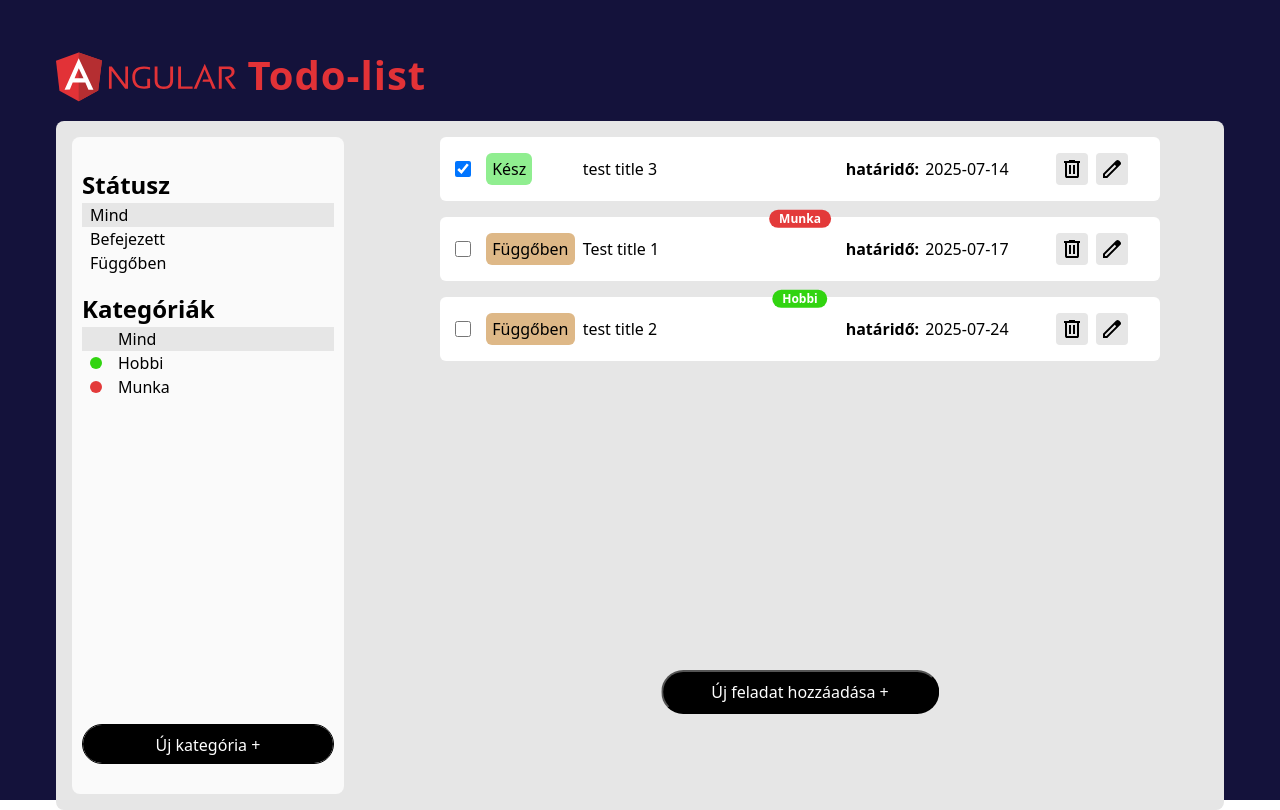
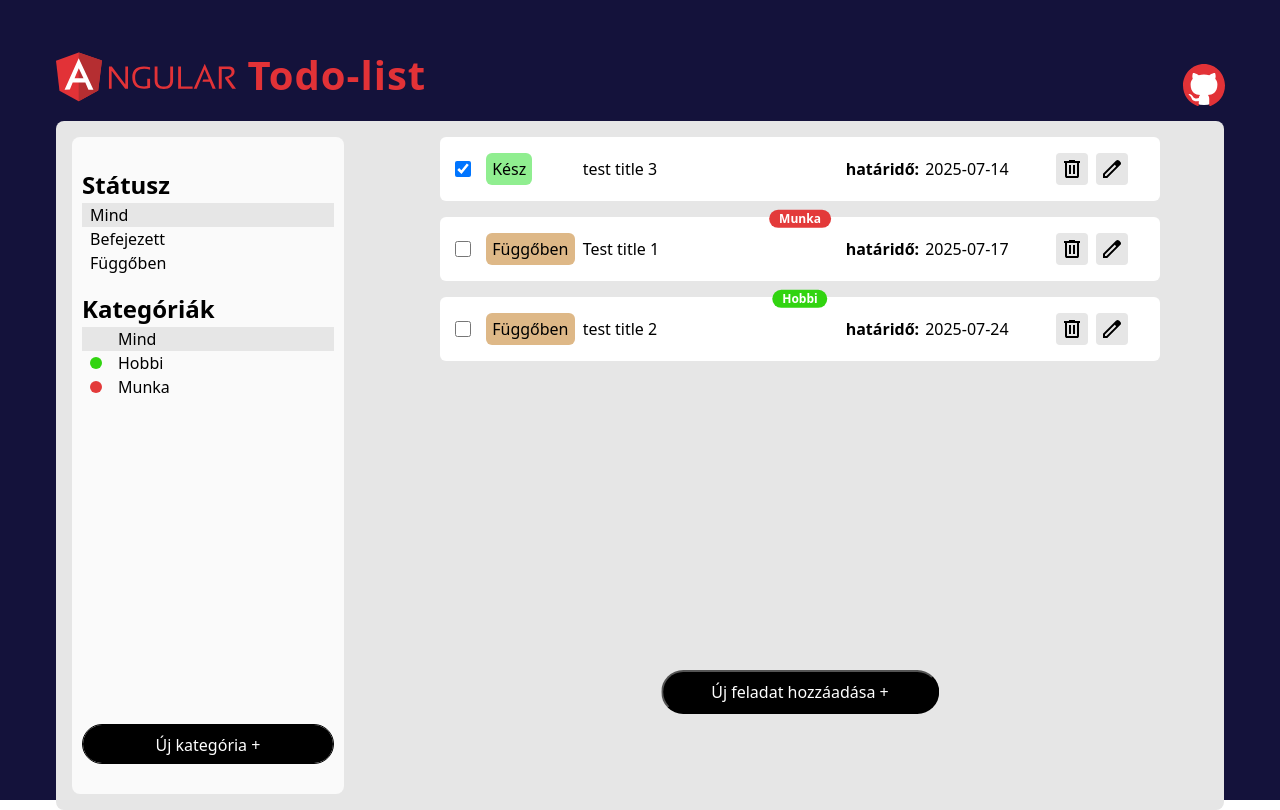
Before and after one commit to MathiasHun1/ANGULAR-todo-app, an Angular app: page / in a window 1280 px wide. Built offline with nearby package versions, Linux system fonts and the light colour scheme; a web font is replaced by a local one.

Commit message:
added some very basic form-validation

```diff
--- a/src/app/app.html
+++ b/src/app/app.html
@@ -9,6 +9,17 @@
     <main class="main">
       <app-filter-section />
       <app-todos-section />
+
+      <div class="github_outer-cont">
+        <!-- <span class="code_text">Source</span> -->
+        <a
+          class="github-icon_link"
+          href="https://github.com/MathiasHun1/ANGULAR-todo-app"
+          target="_blank"
+        >
+          <img src="/github.svg" alt="" class="github-icon" />
+        </a>
+      </div>
     </main>
   </div>
 
--- a/src/app/app.scss
+++ b/src/app/app.scss
@@ -5,6 +5,7 @@
   background-color: hsl(243, 54%, 15%);
   display: grid;
   place-items: center;
+  position: relative;
 }
 
 .app-container {
@@ -30,11 +31,13 @@
   display: grid;
   grid-template-columns: 1fr 3fr;
   gap: 3rem;
+  position: relative;
 }
 
 .popup {
   padding-inline: 1rem;
   position: absolute;
+  top: 3rem;
   padding-block: 0.5rem;
   font-size: 1.5rem;
   border-radius: 12px;
@@ -45,6 +48,7 @@
   overflow: hidden;
   text-overflow: ellipsis;
   opacity: 0;
+  box-shadow: 0 0 10px 10px hsla(0, 0%, 0%, 0.2);
 }
 
 .popup_todo-added {
@@ -64,7 +68,6 @@
 }
 
 .title {
-  // color: greenyellow;
   color: #e23237;
   font-size: 2.5rem !important;
   margin-bottom: 1rem;
@@ -77,3 +80,37 @@
   width: 180px;
   transform: translateY(77px);
 }
+
+.github_outer-cont {
+  display: flex;
+  align-items: center;
+  gap: 1rem;
+  width: fit-content;
+  padding-top: 0.5rem;
+  padding-bottom: 1rem;
+  margin: 0 auto;
+  position: absolute;
+  top: 0;
+  right: 0;
+  transform: translateY(-100%);
+}
+
+.github-icon_link {
+  background-color: white;
+  border-radius: 100%;
+  width: 40px;
+  margin: 0;
+  padding: 0;
+  border: none;
+  cursor: pointer;
+}
+
+.github-icon {
+  transform: scale(1.05);
+}
+
+.code_text {
+  font-size: 2rem;
+  font-weight: 700;
+  color: #e23237;
+}
--- a/src/app/components/filterSection/filterSection.ts
+++ b/src/app/components/filterSection/filterSection.ts
@@ -7,6 +7,7 @@ import {
 } from '@angular/core';
 import { CommonModule } from '@angular/common';
 import { FiltersService } from '../../services/filtersService';
+import { NotificationService } from '../../services/notificationService';
 import { ColorPicker } from '../colorPicker/colorPicker';
 
 @Component({
@@ -17,6 +18,7 @@ import { ColorPicker } from '../colorPicker/colorPicker';
 })
 export class FilterSection {
   private filterSevice = inject(FiltersService);
+  private notificationService = inject(NotificationService);
   protected defaultFilters = this.filterSevice.getAllDefaultFilters();
   protected categoryFilters = this.filterSevice.getAllCategoryFilters();
   isAddingCategory = signal(false);
@@ -62,6 +64,16 @@ export class FilterSection {
   }
 
   submitCategory(nameInput: string, colorInput: string) {
+    if (!nameInput) {
+      this.notificationService.setWarningMessage('Adj meg egy kategória-nevet');
+      return;
+    }
+
+    if (!colorInput) {
+      this.notificationService.setWarningMessage('Adj hozzá színt!');
+      return;
+    }
+
     this.filterSevice.addCategory({
       name: nameInput.charAt(0).toUpperCase() + nameInput.slice(1),
       isActive: false,
--- a/src/app/components/form/form.html
+++ b/src/app/components/form/form.html
@@ -4,7 +4,7 @@
     type="text"
     class="input"
     name="title"
-    placeholder="Címke"
+    placeholder="Feladat"
     [(ngModel)]="form().title"
   />
   <input
--- a/src/app/components/form/form.ts
+++ b/src/app/components/form/form.ts
@@ -3,6 +3,7 @@ import { FormsModule, NgForm } from '@angular/forms';
 import { TodoService } from '../../services/todoService';
 import { TodoModelBase } from '../../models/todoModel';
 import { FiltersService } from '../../services/filtersService';
+import { NotificationService } from '../../services/notificationService';
 
 @Component({
   selector: 'app-form',
@@ -13,6 +14,7 @@ import { FiltersService } from '../../services/filtersService';
 export class Form {
   private readonly todoService = inject(TodoService);
   private readonly filterService = inject(FiltersService);
+  private readonly notificationService = inject(NotificationService);
   readonly EMPTY_CATEGORY = { name: '', color: '' };
 
   requestCloseFrom = output(); //event to close the from without submission
@@ -27,7 +29,15 @@ export class Form {
   categories = this.filterService.getAllCategoryFilters();
 
   submitForm(form: NgForm): void {
-    console.log(this.form());
+    if (!this.form().title) {
+      this.notificationService.setWarningMessage('Add meg a feladat nevét');
+      return;
+    }
+
+    if (!this.form().deadline) {
+      this.notificationService.setWarningMessage('Add meg a határidőt');
+      return;
+    }
 
     if (form.valid) {
       this.todoService.addTodo(this.form());
--- a/src/app/services/notificationService.ts
+++ b/src/app/services/notificationService.ts
@@ -7,20 +7,20 @@ import { PopupMessage } from '../models/nitificationModel';
 export class NotificationService {
   private currentMessage = signal<PopupMessage | null>(null);
 
-  setSuccessMessage(todoTitle: string): void {
+  setSuccessMessage(text: string): void {
     this.currentMessage.set({
-      message: `"${todoTitle}" című feladat hozzáadva`,
+      message: text,
       type: 'added',
     });
 
     setTimeout(() => {
       this.currentMessage.set(null);
-    }, 3000);
+    }, 8000);
   }
 
-  setDeleteMessage(todoTitle: string): void {
+  setWarningMessage(text: string): void {
     this.currentMessage.set({
-      message: `"${todoTitle}" című feladat törölve`,
+      message: text,
       type: 'deleted',
     });
 
--- a/src/app/services/todoService.ts
+++ b/src/app/services/todoService.ts
@@ -114,7 +114,9 @@ export class TodoService {
   addTodo(todo: TodoModelBase): void {
     const newTodo: TodoModel = { ...todo, id: uuidv4() };
     this.todos.set(this.todos().concat(newTodo));
-    this.notificationService.setSuccessMessage(newTodo.title);
+    this.notificationService.setSuccessMessage(
+      `"${newTodo.title}" feladat hozzáadva`
+    );
   }
 
   updateTodo(updatedTodo: TodoModel): void {
@@ -137,7 +139,9 @@ export class TodoService {
     const deletedTodo = this.todos().find((t) => t.id === id);
 
     if (deletedTodo) {
-      this.notificationService.setDeleteMessage(deletedTodo.title);
+      this.notificationService.setWarningMessage(
+        `"${deletedTodo.title}" feladat törölve`
+      );
       this.todos.set(this.todos().filter((t) => t.id !== id));
     }
   }
```
Also changed, not shown: public/github.svg (added).
